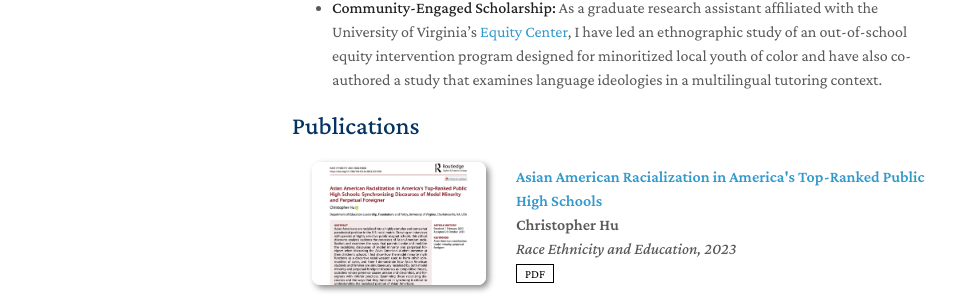
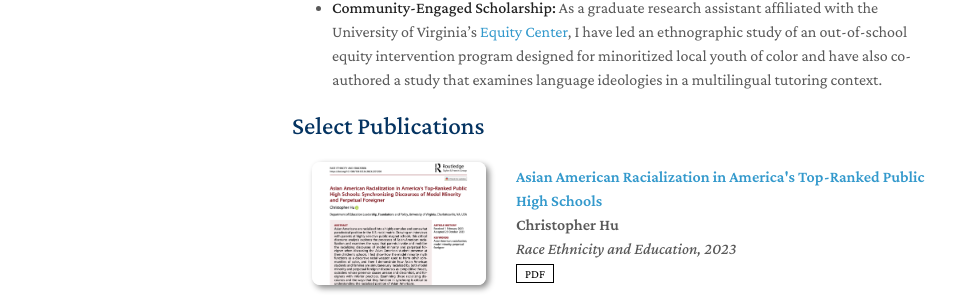
Before and after one commit to MrChristopherHu/profile, a Jekyll site: the page built from index.md, in a window 1280 px wide and 1366 px high. Shown: the part 603-910 px from the top of the window, without its empty margins (178-1148 px from the left). Built offline with Jekyll 4.4.1, drawn with Linux system fonts in a browser that asks for light colours; nearby versions of some CDN libraries; a style sheet for code colours, icons or effects is not loaded; our own code applies the rules of GitHub Pages for plain Markdown files.

Commit message:
Update publications.md

```diff
--- a/_includes/publications.md
+++ b/_includes/publications.md
@@ -1,4 +1,4 @@
-<h2 id="publications" style="margin: 2px 0px -15px;">Publications</h2>
+<h2 id="publications" style="margin: 2px 0px -15px;">Select Publications</h2>
 
 <div class="publications">
 <ol class="bibliography">
```
